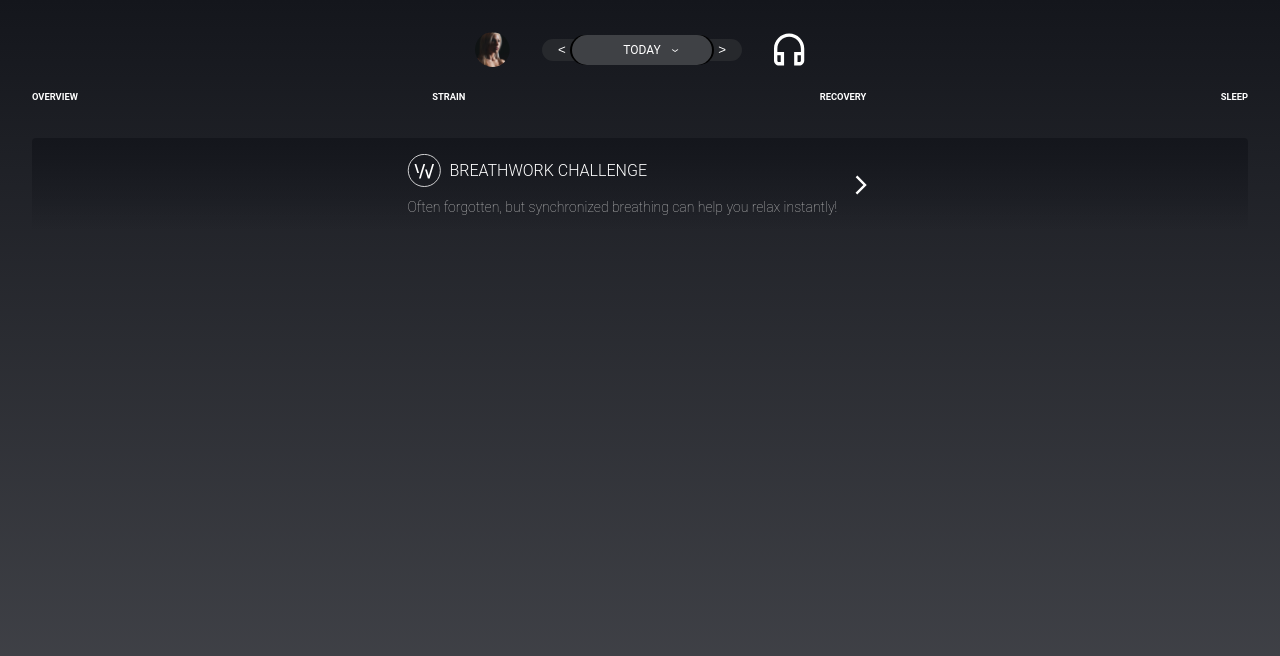
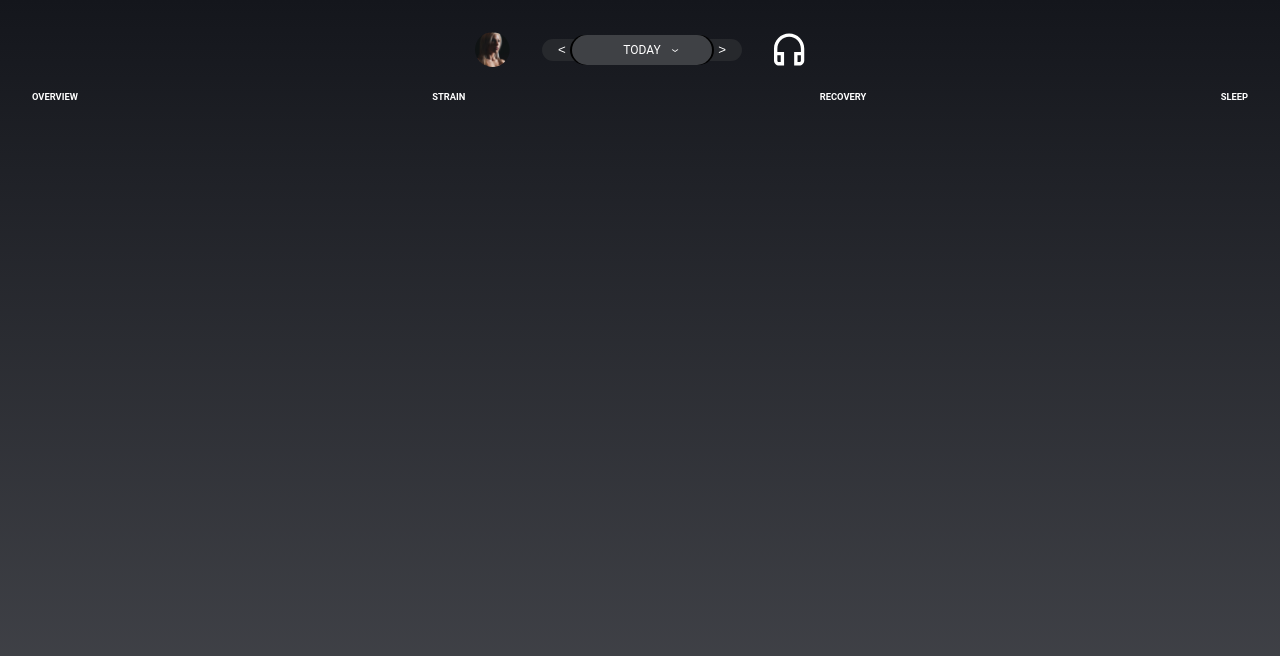
Before and after one commit to jtkwan91/whoop-industry-project, a React (Create React App) app in the folder client/: page / in a window 1280 px wide. Shown: the top 656 px of the page. Built offline with nearby package versions, Linux system fonts and the light colour scheme.

Commit message:
deleted card component from app.js

```diff
--- a/client/src/App.js
+++ b/client/src/App.js
@@ -3,7 +3,6 @@ import { BrowserRouter, Switch, Route } from 'react-router-dom'
 import BreathingCircle from './pages/BreathingPage/BreathingPage'
 import Header from './components/Header/Header'
 import Navbar from './components/Navbar/Navbar'
-import BreatheCard from './components/BreatheCard/BreatheCard';
 
 export default class App extends Component {
   render() {
@@ -11,7 +10,6 @@ export default class App extends Component {
       <BrowserRouter>
       <Header />
       <Navbar />
-      <BreatheCard />
         <Switch>
           <Route path='/breathe' component={BreathingCircle}/>
           <Route />
```
